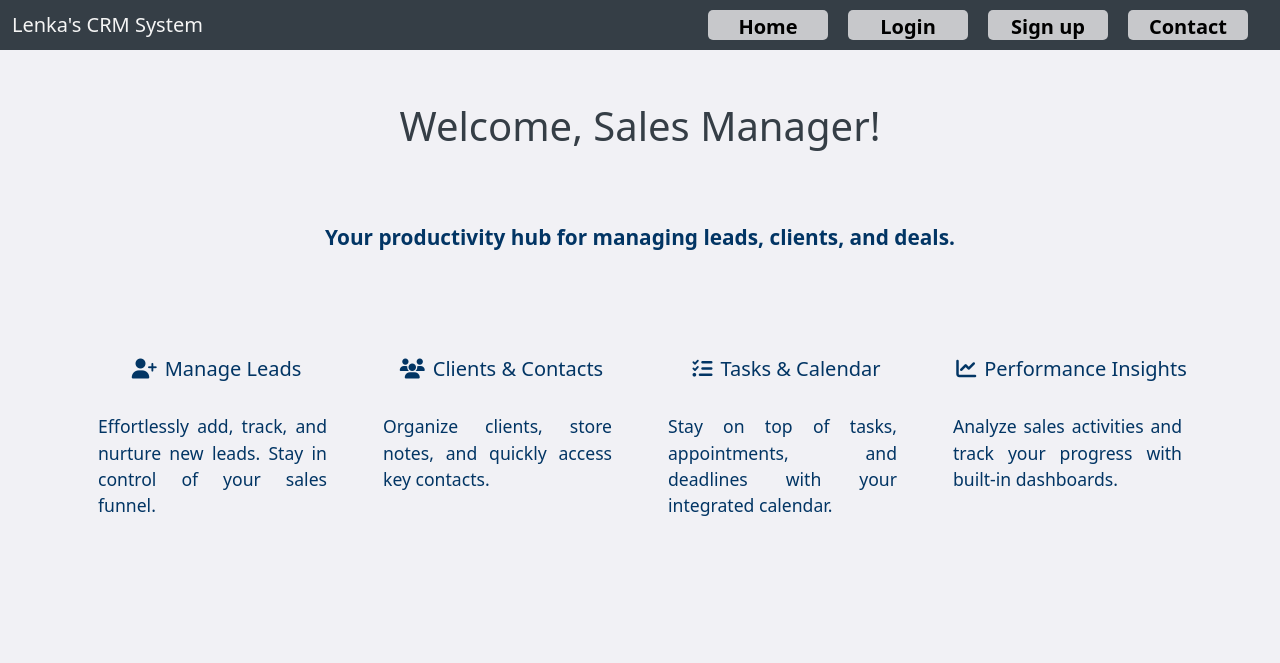
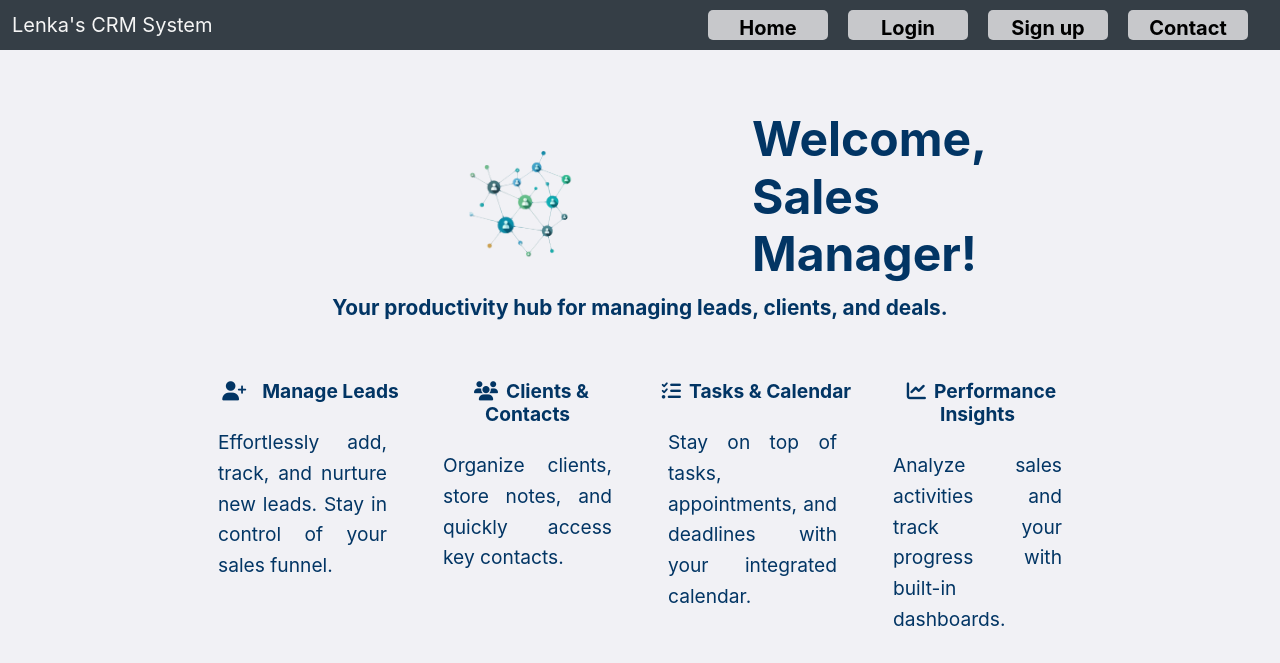
Before and after one commit to lenkamac/CrmSystem, a Django app: page / in a window 1280 px wide. Shown: the top 663 px of the page. Run offline with Django 5.2, Linux system fonts and the light colour scheme; some libraries are stand-ins or nearby versions.

Commit message:
css style index page

```diff
--- /dev/null
+++ b/core/static/core/core.css
@@ -0,0 +1,81 @@
+/* Index page */
+.main-h1 {
+    font-size:3rem;
+    color: #023564;
+    font-weight: bold;
+    margin-left: 250px;
+}
+@media (min-width: 2599px) {
+    .main-h1 {
+        font-size: 4rem;
+        margin-left: 250px;
+    }
+}
+
+.index-p {
+    font-size: 1.3rem;
+    color: #023564;
+    font-weight: bold;
+}
+@media (min-width: 2599px) {
+    .index-p {
+        font-size: 1.7rem;
+    }
+}
+
+.p-index {
+    font-size: 1.2rem;
+    color: #023564;
+    text-align: justify;
+}
+@media (min-width: 2599px) {
+    .p-index {
+        font-size: 1.6rem;
+    }
+}
+
+.h5-index {
+    font-size: 1.2rem;
+    color: #023564;
+    text-align: center;
+    font-weight: bold;
+}
+@media (min-width: 2599px) {
+    .h5-index {
+        font-size: 1.6rem;
+    }
+}
+
+/* image on index page*/
+.crm-img {
+    width: 50%;
+    height: auto;
+    margin-left: 250px;
+}
+@media (min-width: 2599px) {
+    .crm-img {
+        width: 50%;
+        height: auto;
+        margin-left: 450px;
+    }
+}
+
+
+.btn-log {
+    width: 75%;
+    height: 53px;
+    border-radius: 5px;
+    background-color: #517e7e;
+    color: white;
+    font-weight: bold;
+    font-size: 1.3rem;
+}
+@media (min-width: 2599px) {
+    .btn-log {
+        width: 70%;
+        height: 90px;
+        border-radius: 5px;
+        background-color: #517e7e;
+        font-size: 1.6rem;
+    }
+}
--- a/core/templates/core/index.html
+++ b/core/templates/core/index.html
@@ -3,47 +3,65 @@
 
 {% block content %}
 
-    <div class="container my-5" style="height: 85vh;">
+    {% block css %}
+    	<link rel="stylesheet" href="{% static 'core/core.css' %}">
+    {% endblock %}
 
-            <div class="row my-lg-3">
-                <div class="col-12">
-                    <div class="text-center">
-                        <h1 class="index-h1 py-lg-4">Welcome, Sales Manager!</h1>
+    <div class="container my-xxl-5 pt-xxl-2">
+
+            <div class="row mb-xxl-2" >
+                <div class="col-12 mb-xxl-3">
+                    <div class="row align-items-center">
+                        <div class="col-4">
+                           <div class="text-end">
+                                <img src="{% static 'images/crm.png' %}" alt="crm" class="crm-img img-fluid">
+                           </div>
+                       </div>
+                        <div class="col-6">
+                            <div class="text-start">
+                                <h1 class="main-h1">Welcome, Sales Manager!</h1>
+                            </div>
+                        </div>
                     </div>
                 </div>
             </div>
-            <div class="row my-lg-3">
-                <div class="col-12">
+            <div class="row my-xxl-4 px-xxl-5">
+                <div class="col-12 my-auto">
                     <div class="text-center">
-                        <p class="index-p py-lg-4">Your productivity hub for managing leads, clients, and deals.</p>
+                        <p class="index-p py-xxl-4">Your productivity hub for managing leads, clients, and deals.</p>
                     </div>
                 </div>
             </div>
-            <div class="row my-lg-3">
-                <div class="col-md-3 col-sm-6 mb-4 py-lg-4">
-                    <div class="mx-auto mb-2"><h5 class="h5-index py-lg-4"><i class="fa-solid fa-user-plus px-2"></i>Manage Leads</h5></div>
+            <div class="row mx-xxl-2">
+                <div class="col mb-4 py-lg-4 mx-xxl-2">
+                    <div class="mx-auto mb-2"><h5 class="h5-index py-3"><i class="fa-solid fa-user-plus px-3"></i>Manage Leads</h5></div>
                     <p class="p-index px-3">Effortlessly add, track, and nurture new leads. Stay in control of your sales funnel.</p>
                 </div>
-                <div class="col-md-3 col-sm-6 mb-4 py-lg-4 ">
-                    <div class="mx-auto mb-2"><h5 class="h5-index py-lg-4"><i class="fa-solid fa-users px-2"></i>Clients & Contacts</h5></div>
+                <div class="col mb-4 py-lg-4 mx-xxl-1">
+                    <div class="mx-auto mb-2"><h5 class="h5-index py-3"><i class="fa-solid fa-users px-2"></i>Clients & Contacts</h5></div>
                     <p class="p-index px-3">Organize clients, store notes, and quickly access key contacts.</p>
                 </div>
-                <div class="col-md-3 col-sm-6 mb-4 py-lg-4">
-                    <div class="mx-auto mb-2"><h5 class="h5-index py-lg-4"><i class="fa-solid fa-list-check px-2"></i>Tasks & Calendar</h5></div>
+                <div class="col mb-4 py-lg-4 mx-xxl-1">
+                    <div class="mx-auto mb-2"><h5 class="h5-index py-3"><i class="fa-solid fa-list-check px-2"></i>Tasks & Calendar</h5></div>
                     <p class="p-index px-3">Stay on top of tasks, appointments, and deadlines with your integrated calendar.</p>
                 </div>
-                <div class="col-md-3 col-sm-6 mb-4 py-lg-4">
-                    <div class="mx-auto mb-2"><h5 class="h5-index py-lg-4"><i class="fa-solid fa-chart-line px-2"></i>Performance Insights</h5></div>
+                <div class="col mb-4 py-lg-4 mx-xxl-2">
+                    <div class="mx-auto mb-2"><h5 class="h5-index py-3"><i class="fa-solid fa-chart-line px-2"></i>Performance Insights</h5></div>
                     <p class="p-index px-3">Analyze sales activities and track your progress with built-in dashboards.</p>
                 </div>
             </div>
-           <div class="row my-lg-3">
-               <div class="col-12">
-                   <div class="text-center">
-                        <a href="{% url 'login' %}" class="btn custom-back-a" style="font-size: 1.3rem; padding: 1rem 2rem;">
+           <div class="row my-lg-3 align-items-center">
+
+               <div class="col-6">
+                   <div class="text-end">
+                       <a href="{% url 'login' %}" class="btn btn-log pt-lg-2">
                             Login and go to Dashboard <i class="fa-solid fa-arrow-right ms-2"></i>
                         </a>
-                       <img src="{% static 'images/crm.png' %}" alt="crm" height="300px">
+                   </div>
+               </div>
+               <div class="col-6">
+                   <div class="text-start">
+                       <img src="{% static 'images/customer-relationship-management-concept.jpg' %}" alt="crm-customer" class="crm-img img-fluid">
                    </div>
                </div>
            </div>
--- a/static/styles.css
+++ b/static/styles.css
@@ -1,12 +1,110 @@
+/* Box sizing for all elements */
+*, *::before, *::after {
+    box-sizing: border-box;
+    margin: 0;
+    padding: 0;
+}
+
+html {
+    font-size: 16px; /* Base font size - 1rem = 16px */
+    -webkit-text-size-adjust: 100%; /* Prevent font scaling in landscape */
+    -ms-text-size-adjust: 100%;
+    scroll-behavior: smooth;
+}
+
 html, body {
     height: 100%;
+    width: 100%;
     margin: 0;
+    overflow-x: hidden; /* Prevent horizontal scroll */
 }
 body {
     background-color: #f1f1f5;
     position: relative;
     padding-bottom: 58px;
     min-height: 100vh;
+    font-family: -apple-system, BlinkMacSystemFont, "Segoe UI", Roboto, "Helvetica Neue", Arial, sans-serif;
+    line-height: 1.6;
+    font-size: 1rem;
+}
+
+/* Responsive images and media */
+img, video, iframe {
+    max-width: 100%;
+    height: auto;
+    display: block;
+}
+
+/* Responsive tables */
+table {
+    width: 100%;
+    max-width: 100%;
+}
+
+/* Small devices (landscape phones, 576px and up) */
+@media (min-width: 576px) {
+    html {
+        font-size: 16px;
+    }
+    .container {
+        max-width: 540px;
+    }
+}
+
+/* Medium devices (tablets, 768px and up) */
+@media (min-width: 768px) {
+    html {
+        font-size: 14px;
+    }
+    .container {
+        max-width: 720px;
+    }
+}
+
+/* Large devices (laptops, 992px and up) */
+@media (min-width: 992px) {
+    html {
+        font-size: 16px;
+    }
+    .container {
+        max-width: 900px;
+    }
+}
+
+/* Extra large devices (desktops, 1200px and up) */
+@media (min-width: 1350px) {
+    html {
+        font-size: 16px;
+    }
+    .container {
+        max-width: 1300px;
+    }
+}
+@media (min-width: 1650px) {
+    html {
+        font-size: 16px;
+    }
+    .container {
+        max-width: 1600px;
+    }
+}
+
+/* Extra extra large devices (large desktops, 1400px and up) */
+@media (min-width: 1921px) {
+    html {
+        font-size: 20px;
+    }
+    .container {
+        max-width: 2400px;
+    }
+}
+@media (min-width: 2561px) {
+    html {
+        font-size: 26px;
+    }
+    .container {
+        max-width: 3400px;
+    }
 }
 
 /* Navbar */
@@ -109,6 +207,9 @@ main {
 h1 {
     color: #353E46;
 }
+
+
+
 h2 {
     color: #3D4851;
 }
@@ -409,6 +510,7 @@ span {
 }
 
 
+
 .card-detail {
     background-color: white;
     border-radius: 5px;
@@ -495,21 +597,7 @@ tbody tr td {
     margin-bottom: 80px; /* Adjust for the fixed footer */
 }
 
-/* Index page */
-.index-p {
-    font-size: 1.3rem;
-    color: #023564;
-    font-weight: bold;
-}
-.p-index {
-    font-size: 1.1rem;
-    color: #023564;
-    text-align: justify;
-}
-.h5-index {
-    color: #023564;
-    text-align: center;
-}
+
 
 
 /* custom.css, link it in your base.html */
--- a/templates/base.html
+++ b/templates/base.html
@@ -4,7 +4,7 @@
 <html lang="en">
     <head>
         <meta charset="UTF-8">
-        <meta name="viewport" content="width=device-width, initial-scale=1.0">
+        <meta name="viewport" content="width=device-width, initial-scale=1.0, maximum-scale=5.0, user-scalable=yes">
         <meta http-equiv="X-UA-Compatible" content="ie=edge">
 
         <link rel="stylesheet" href="https://cdnjs.cloudflare.com/ajax/libs/font-awesome/6.5.1/css/all.min.css">
```
Also changed, not shown: product/static/product/product.css (+8 -1 lines), product/templates/product/products-list.html (+7 -7 lines), 1 other file.
